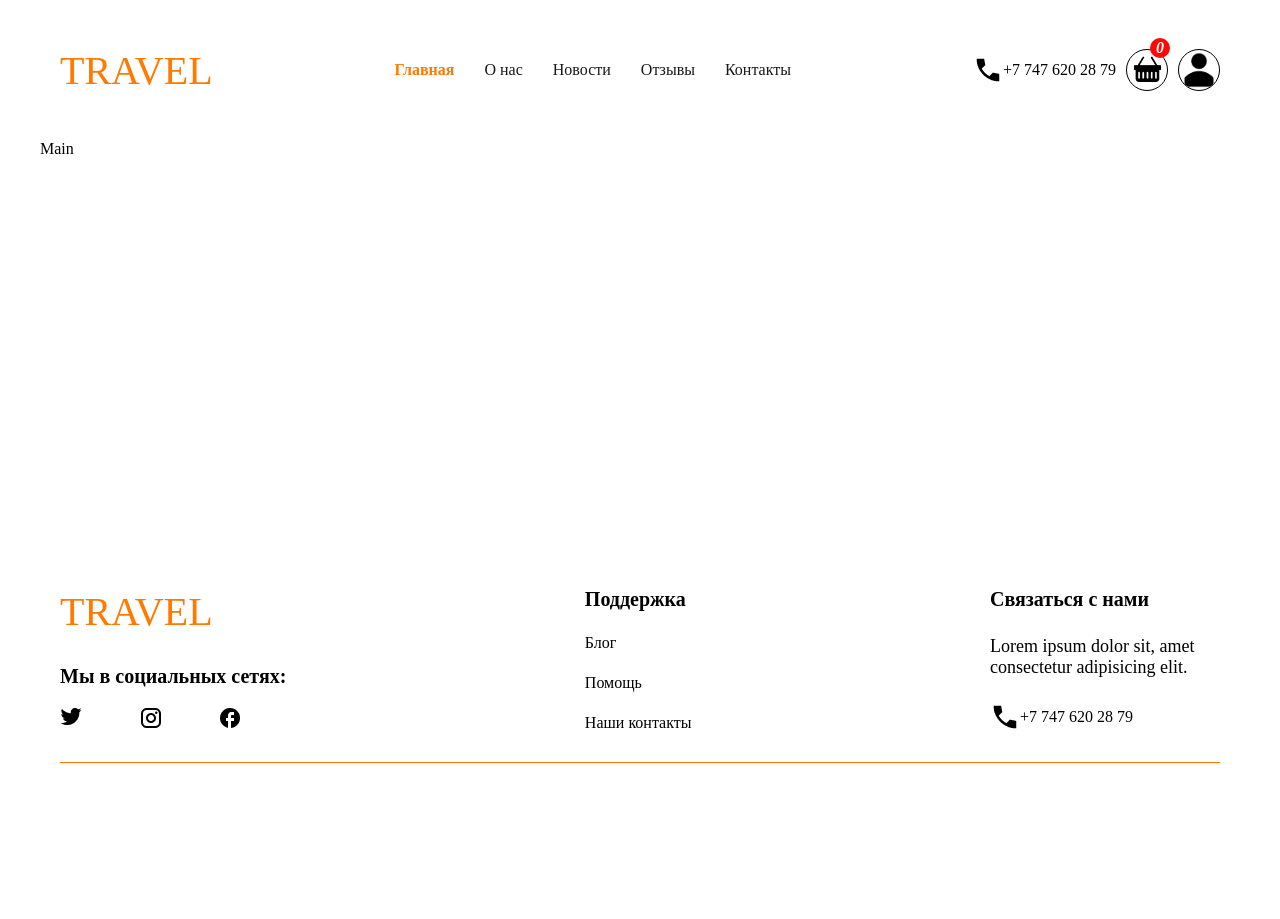
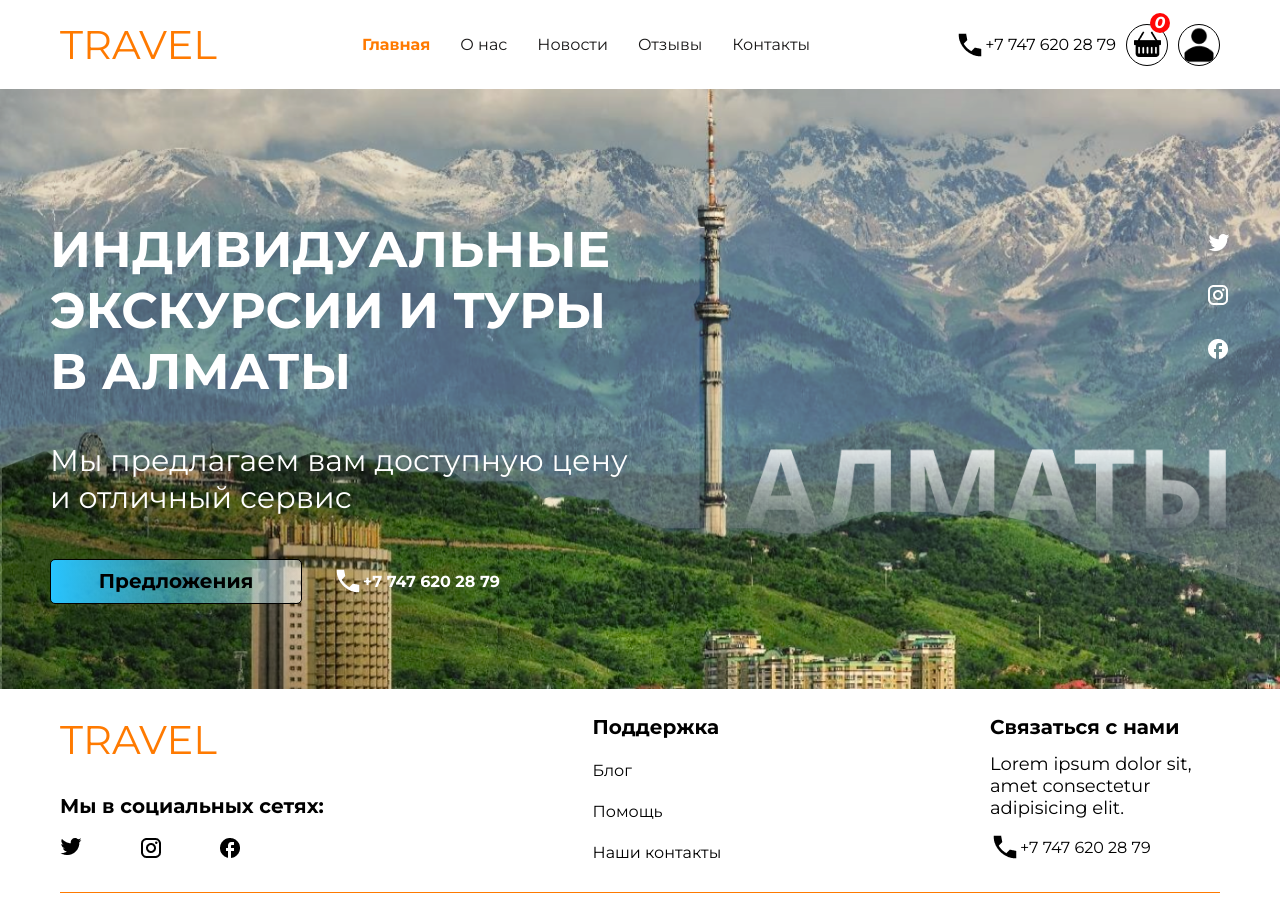
Before and after one commit to KuatBakyt/travelsProject, a React (Create React App) app in the folder travel-app/: page / in a window 1280 px wide. Before the commit the page ends 800 px from the top, so only its background shows below. Built offline with nearby package versions, Linux system fonts and the light colour scheme.

Commit message:
add main content

```diff
--- a/travel-app/public/index.html
+++ b/travel-app/public/index.html
@@ -2,7 +2,9 @@
 <html lang="en">
   <head>
     <meta charset="utf-8" />
-    <link rel="icon" href="%PUBLIC_URL%/favicon.ico" />
+    <link rel="preconnect" href="https://fonts.googleapis.com">
+    <link rel="preconnect" href="https://fonts.gstatic.com" crossorigin>
+    <link href="https://fonts.googleapis.com/css2?family=Montserrat:ital,wght@0,100..900;1,100..900&display=swap" rel="stylesheet">
     <meta name="viewport" content="width=device-width, initial-scale=1" />
     <meta name="theme-color" content="#000000" />
     <meta
--- a/travel-app/src/allcss/header.css
+++ b/travel-app/src/allcss/header.css
@@ -3,7 +3,7 @@
 }
 
 header {
-    margin: 26px 20px;
+    margin: 0 20px;
     display: flex;
     flex-direction: row;
     justify-content: space-between;
--- a/travel-app/src/allcss/index.css
+++ b/travel-app/src/allcss/index.css
@@ -5,13 +5,11 @@
 
 body {
   margin: 0;
+  font-style: normal;
+  font-family: "Montserrat", sans-serif;
 }
 
 .container{
   max-width: 1200px;
   margin: 0 auto;
 }
-
-.section{
-  height: 52.8vh;
-}
--- /dev/null
+++ b/travel-app/src/allcss/main.css
@@ -0,0 +1,84 @@
+.main-content {
+    background: url("../../public/img/main-bg.png");
+    background-size: cover;
+    background-repeat: no-repeat;
+    background-position: center;
+    width: 100%;
+    min-height: 600px;
+}
+
+main {
+    display: flex;
+    justify-content: space-between;
+    padding: 130px 0;
+    margin: 0 10px;
+}
+
+.main-title {
+    display: flex;
+    justify-content: space-between;
+    flex-direction: column;
+    height: 200px;
+    max-width: 50%;
+}
+
+.main-title h1 {
+    font-size: 50px;
+    color: #ffff;
+    font-weight: bold;
+}
+
+.main-title h5 {
+    font-size: 30px;
+    color: #ffff;
+    font-weight: normal;
+    margin: 40px 0;
+}
+
+.main-support {
+    display: flex;
+    justify-content: space-between;
+    align-items: center;
+    max-width: 450px;
+}
+
+.main-btn {
+    max-width: 250px;
+    width: 100%;
+    height: 43px;
+    border-radius: 5px;
+    cursor: pointer;
+    border: 1px solid;
+    background: rgb(40,196,255);
+    background: linear-gradient(90deg, rgba(40,196,255,1) 0%, rgba(72,199,247,0.5438550420168067) 51%, rgba(255,255,255,0.48503151260504207) 100%);
+    text-align: center;
+    line-height: 43px;
+    font-size: 20px;
+    font-weight: bold;
+}
+
+.main-support a{
+    text-decoration: none;
+    color: #ffffff;
+    display: flex;
+    align-items: center;
+    margin: 10px 0;
+    font-weight: bold;
+}
+
+.main-support a img{
+    filter: invert(1);
+}
+
+.main-social{
+    display: flex;
+    flex-direction: column;
+}
+
+.main-social a{
+    margin: 15px 0;
+}
+
+.main-social a img{
+    filter: invert(1);
+}
--- a/travel-app/src/components/Main/Main.jsx
+++ b/travel-app/src/components/Main/Main.jsx
@@ -1,11 +1,24 @@
 import React from 'react'
+import '../../allcss/main.css'
 
 function Main() {
   return (
-    <div className='main'>
+    <div className='main-content'>
       <div className='container'>
         <main>
-          Main
+          <div className='main-title'>
+            <h1>ИНДИВИДУАЛЬНЫЕ ЭКСКУРСИИ И ТУРЫ В АЛМАТЫ</h1>
+            <h5>Мы предлагаем вам доступную цену и отличный сервис</h5>
+            <div className='main-support'>
+              <div className='main-btn'>Предложения</div>
+              <a href='tel: +7 747 620 28 79' className='phone'><img src="../img/phone.png" alt="" /> +7 747 620 28 79</a>
+            </div>
+          </div>
+          <div className='main-social'>
+            <a href="#"><img src="../img/twitter.png" alt="twitter" /></a>
+            <a href="#"><img src="../img/insta.png" alt="insta" /></a>
+            <a href="#"> <img src="../img/facebook.png" alt="facebook" /></a>
+          </div>
         </main>
       </div>
     </div>
```
Also changed, not shown: travel-app/public/img/main-bg.png (added).
